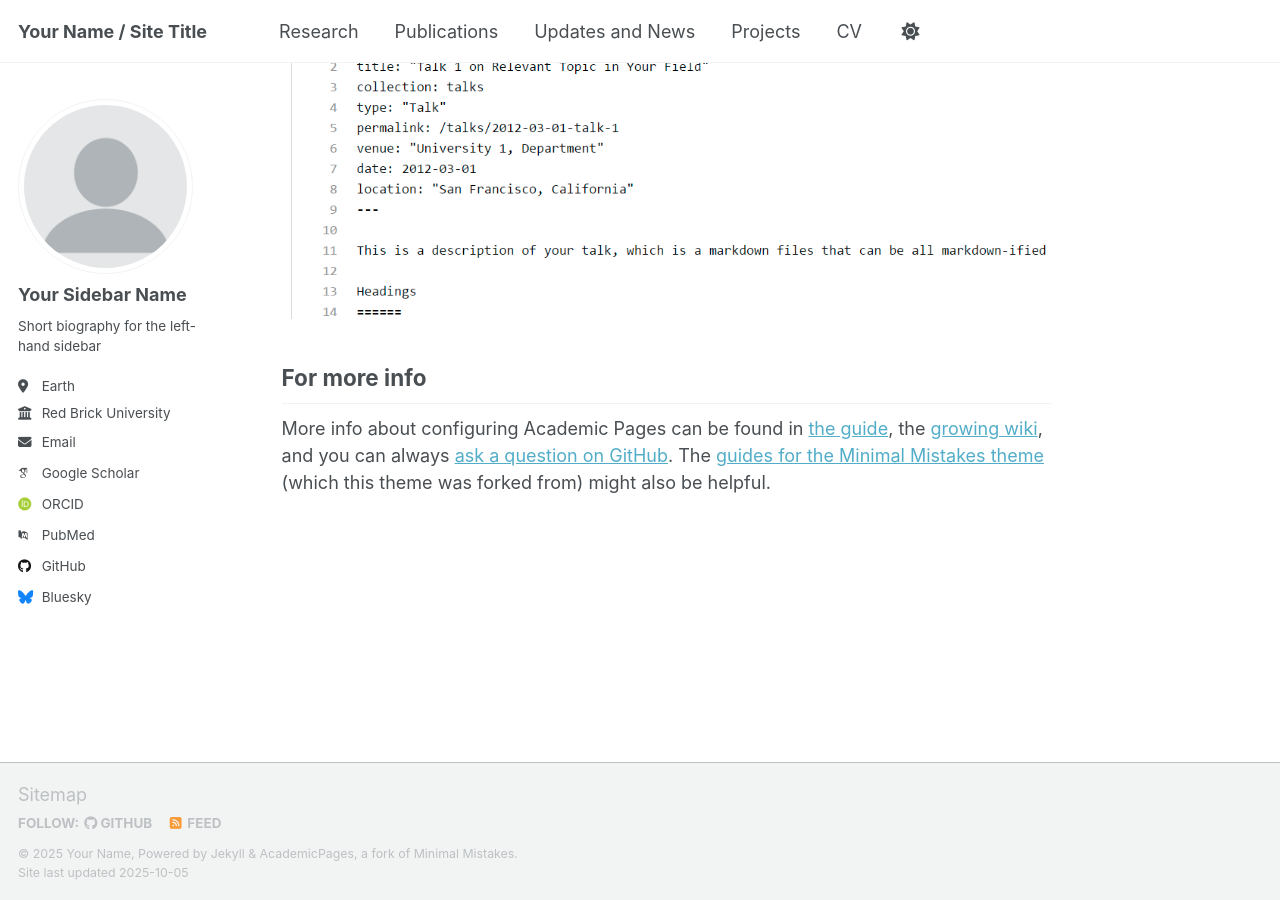
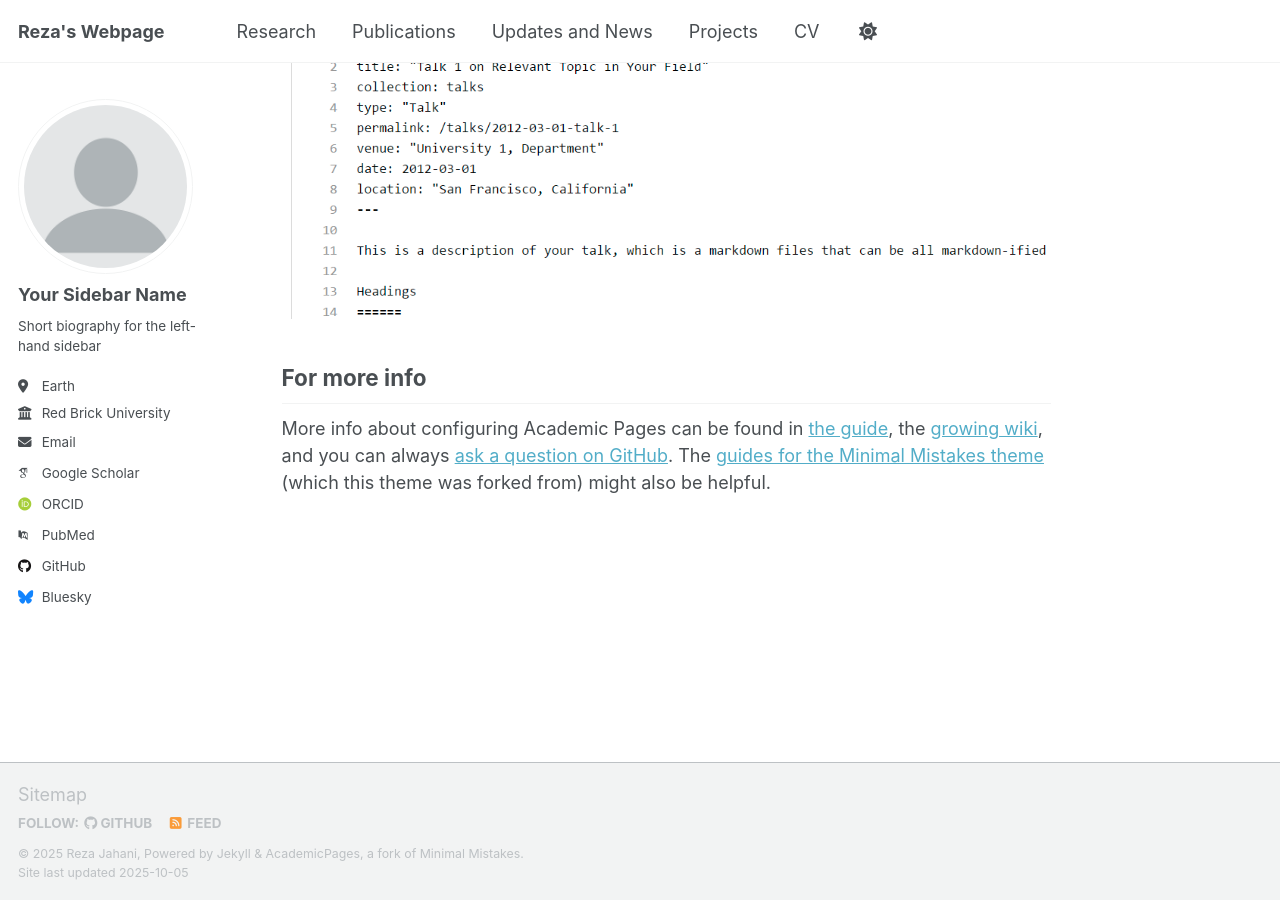
Before and after one commit to RezaJahanii/RezaJahanii.github.io, a Jekyll site: the page built from _pages/about.md, in a window 1280 px wide and 900 px high, scrolled down 2880 px. Built offline with Jekyll 4.4.1, drawn with Linux system fonts in a browser that asks for light colours; some web fonts are replaced; a script that is not in the unit is left out.

Commit message:
Update _config.yml

```diff
--- a/_config.yml
+++ b/_config.yml
@@ -8,15 +8,13 @@
 
 # Basic Site Settings
 locale                   : "en-US"
-site_theme               : "default" # Currently available options are "default", "air"
-title                    : "Your Name / Site Title"
+title                    : "Reza's Webpage"
 title_separator          : "-"
-name                     : &name "Your Name"
-description              : &description "Your Name's academic portfolio"   # Update this with a general description of your site, this is the default if not overridden by a page
-url                      : https://academicpages.github.io # The base hostname & protocol for your site e.g. "https://[your GitHub username].github.io",
-                                                           # or if you already have some other page hosted on Github then use "https://[your GitHub username].github.io/[Your Repo Name]"
+name                     : &name "Reza Jahani"
+description              : &description "Academic page"
+url                      : https://rezajahanii.github.io # the base hostname & protocol for your site e.g. "https://mmistakes.github.io"
 baseurl                  : "" # the subpath of your site, e.g. "/blog"
-repository               : "academicpages/academicpages.github.io"
+repository               : "rezajahanii/rezajahanii.github.io"
 
 # Site Author - The following control what appear as part of the author content on the side bar.
 #               If a field is blank the icon and link will not appear, otherwise it will be shown.
```
